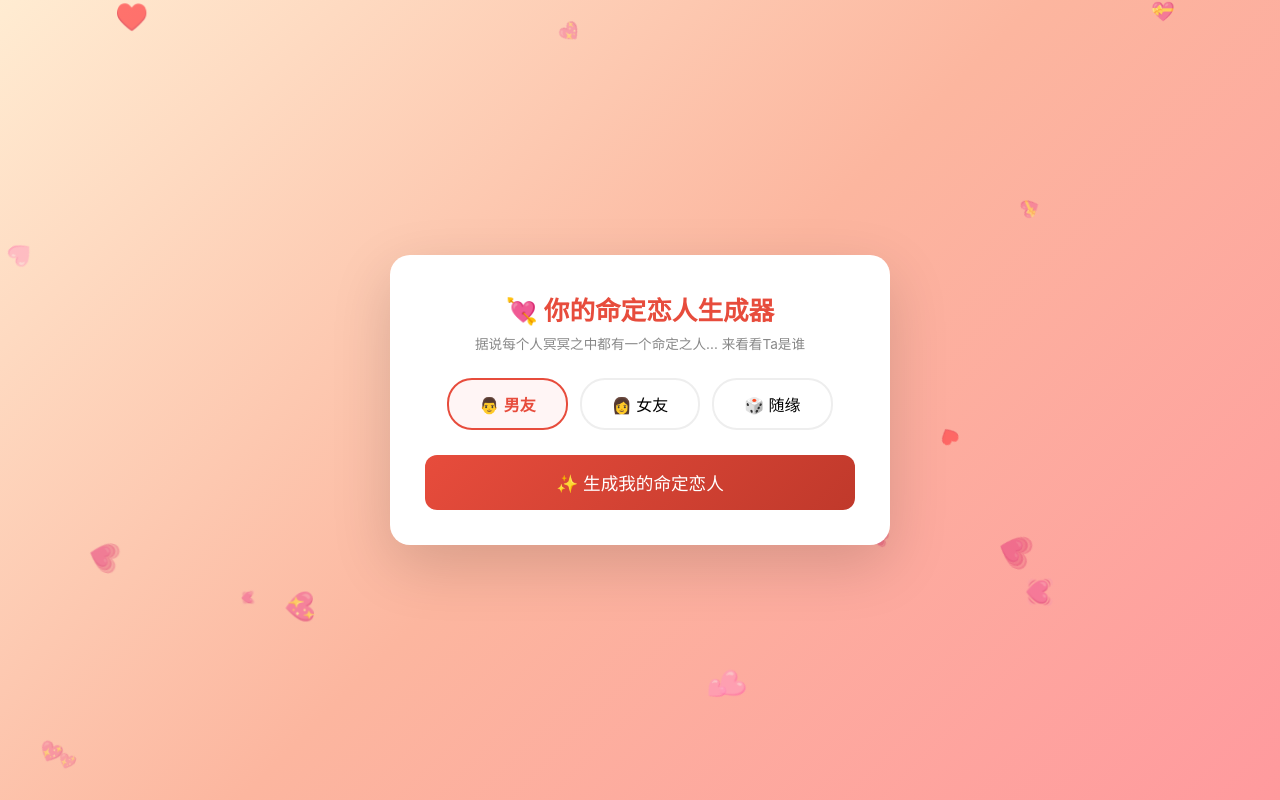
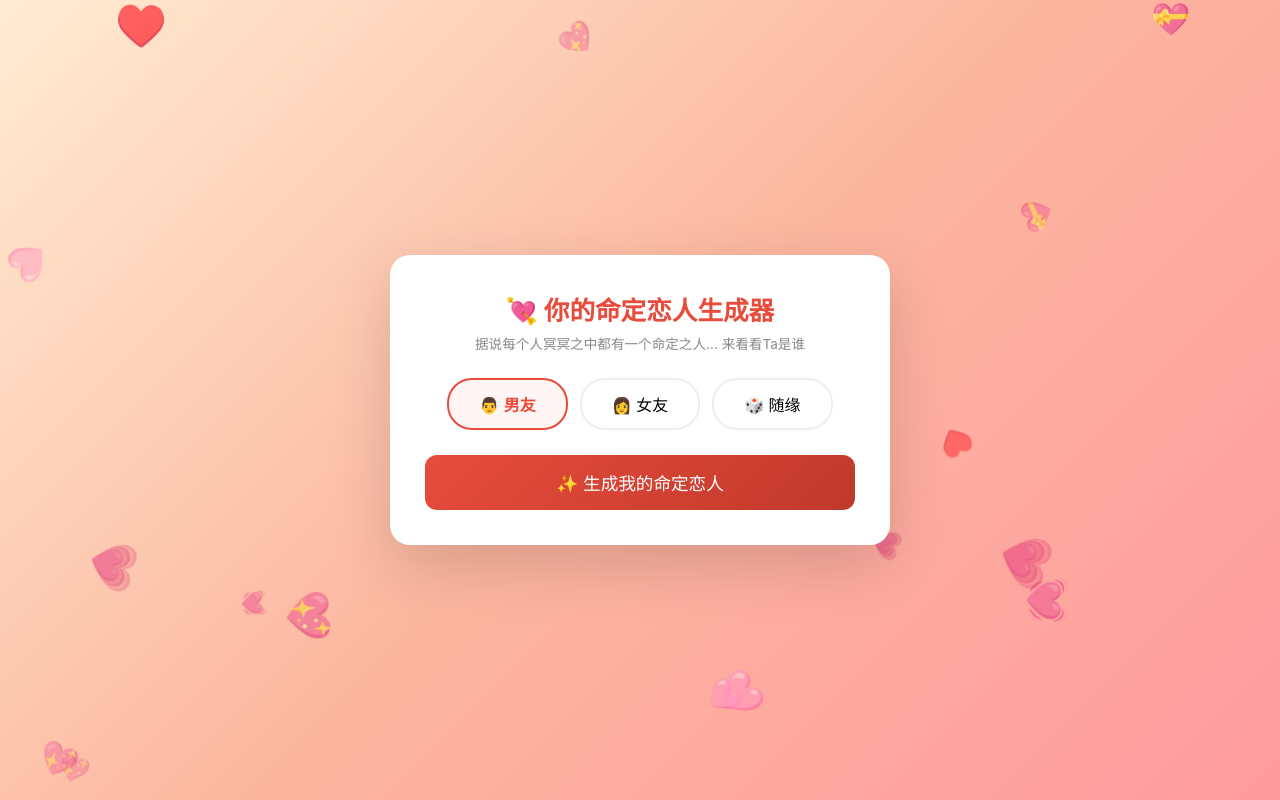
Before and after one commit to ria0v0/spanish-learning, a Flask app: page /lover-generator in a window 1280 px wide. Run offline with Flask 3, Linux system fonts and the light colour scheme.

Commit message:
feat: expand names to 50 each, enlarge floating hearts

```diff
--- a/templates/lover.html
+++ b/templates/lover.html
@@ -200,9 +200,9 @@
 
         .heart {
             position: absolute;
-            font-size: 20px;
+            font-size: 28px;
             animation: floatUp linear infinite;
-            opacity: 0.6;
+            opacity: 0.7;
         }
 
         @keyframes floatUp {
@@ -427,8 +427,8 @@
             { name: '贺峻霖', title: '元气末子·可爱暴击', personality: '古灵精怪的开心果，但认真起来让人心跳加速', looks: '少年感满满，圆圆的眼睛笑起来像月亮', desc: '他整天闹腾得像个小太阳，但突然安静下来看你的时候，那个眼神认真得——让你忘记了他刚刚还在犯蠢。' }
         ];
 
-        const maleNames = ['顾承泽', '沈夜辰', '陆景深', '萧逸尘', '裴衍之', '霍凌霄', '慕容玦', '叶修远', '江辞寒', '楚南絮', '席慕白', '傅寒川', '龙墨渊', '战北辰', '厉承渊', '凌霄羽', '谢临安', '苏慕白', '封夜行', '韩子墨', '陈暮归', '许长安', '温如言', '秦洛衍', '顾九渊', '程昭', '宁致远', '池衍', '祁连山', '凤曜'];
-        const femaleNames = ['苏晚棠', '沈清落', '顾念卿', '柳如烟', '温婉凝', '林黛秋', '云熙然', '慕灵珊', '夏锦年', '叶芷萱', '颜若雪', '沐瑶光', '楚晴岚', '凤倾城', '南宫婉', '陆星河', '白鹿卿', '季如歌', '殷离', '明月心', '花无缺', '谢青黎', '容樱', '程念安', '沈星阑', '裴洛', '姜晚', '林栀', '顾笙', '司藤'];
+        const maleNames = ['顾承泽', '沈夜辰', '陆景深', '萧逸尘', '裴衍之', '霍凌霄', '慕容玦', '叶修远', '江辞寒', '楚南絮', '席慕白', '傅寒川', '龙墨渊', '战北辰', '厉承渊', '凌霄羽', '谢临安', '苏慕白', '封夜行', '韩子墨', '陈暮归', '许长安', '温如言', '秦洛衍', '顾九渊', '程昭', '宁致远', '池衍', '祁连山', '凤曜', '墨千尘', '容止', '兰陵', '白敬亭', '夜司辰', '君无邪', '上官逸', '慕容离', '独孤信', '百里屠苏', '顾惜朝', '花满楼', '燕南天', '令狐冲', '段宇恒', '苏墨寒', '陆言修', '贺兰觉', '萧策安', '纪云舒'];
+        const femaleNames = ['苏晚棠', '沈清落', '顾念卿', '柳如烟', '温婉凝', '林黛秋', '云熙然', '慕灵珊', '夏锦年', '叶芷萱', '颜若雪', '沐瑶光', '楚晴岚', '凤倾城', '南宫婉', '陆星河', '白鹿卿', '季如歌', '殷离', '明月心', '花无缺', '谢青黎', '容樱', '程念安', '沈星阑', '裴洛', '姜晚', '林栀', '顾笙', '司藤', '洛神赋', '柳眠风', '百里落', '云中歌', '苏九儿', '景甜', '楚乔', '花千骨', '白浅', '扶摇', '卫庄', '温如初', '江挽月', '陈芊芊', '纪清越', '沈翊', '裴知微', '霍念', '宋清欢', '颜淡'];
 
         const families = [
             '世界500强家族企业继承人，家中有7栋别墅和一座私人岛屿',
@@ -586,7 +586,7 @@
             heart.className = 'heart';
             heart.textContent = heartEmojis[Math.floor(Math.random() * heartEmojis.length)];
             heart.style.left = Math.random() * 100 + '%';
-            heart.style.fontSize = (12 + Math.random() * 18) + 'px';
+            heart.style.fontSize = (22 + Math.random() * 24) + 'px';
             heart.style.animationDuration = (6 + Math.random() * 8) + 's';
             heart.style.animationDelay = Math.random() * 2 + 's';
             heartsContainer.appendChild(heart);
```
